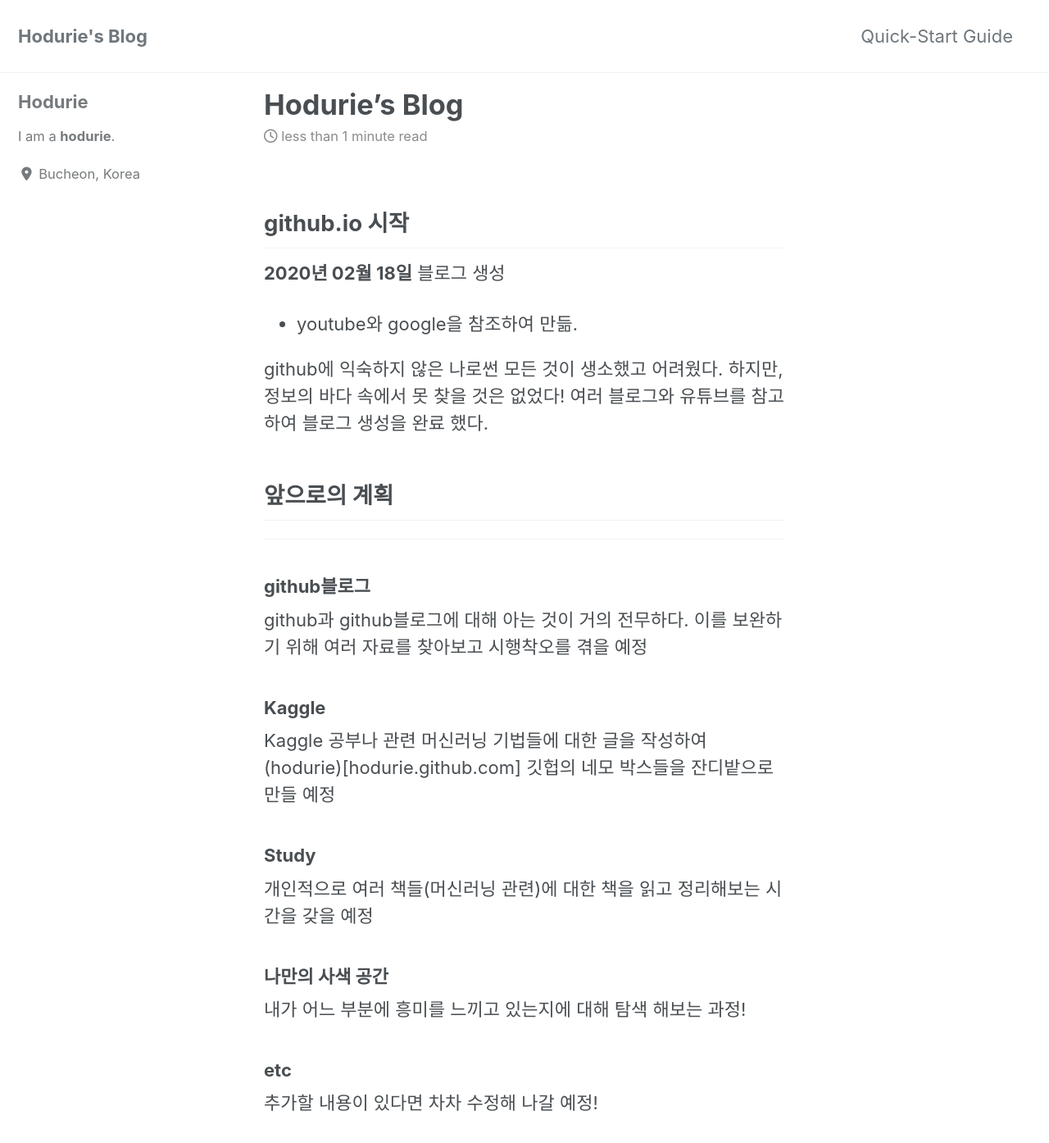
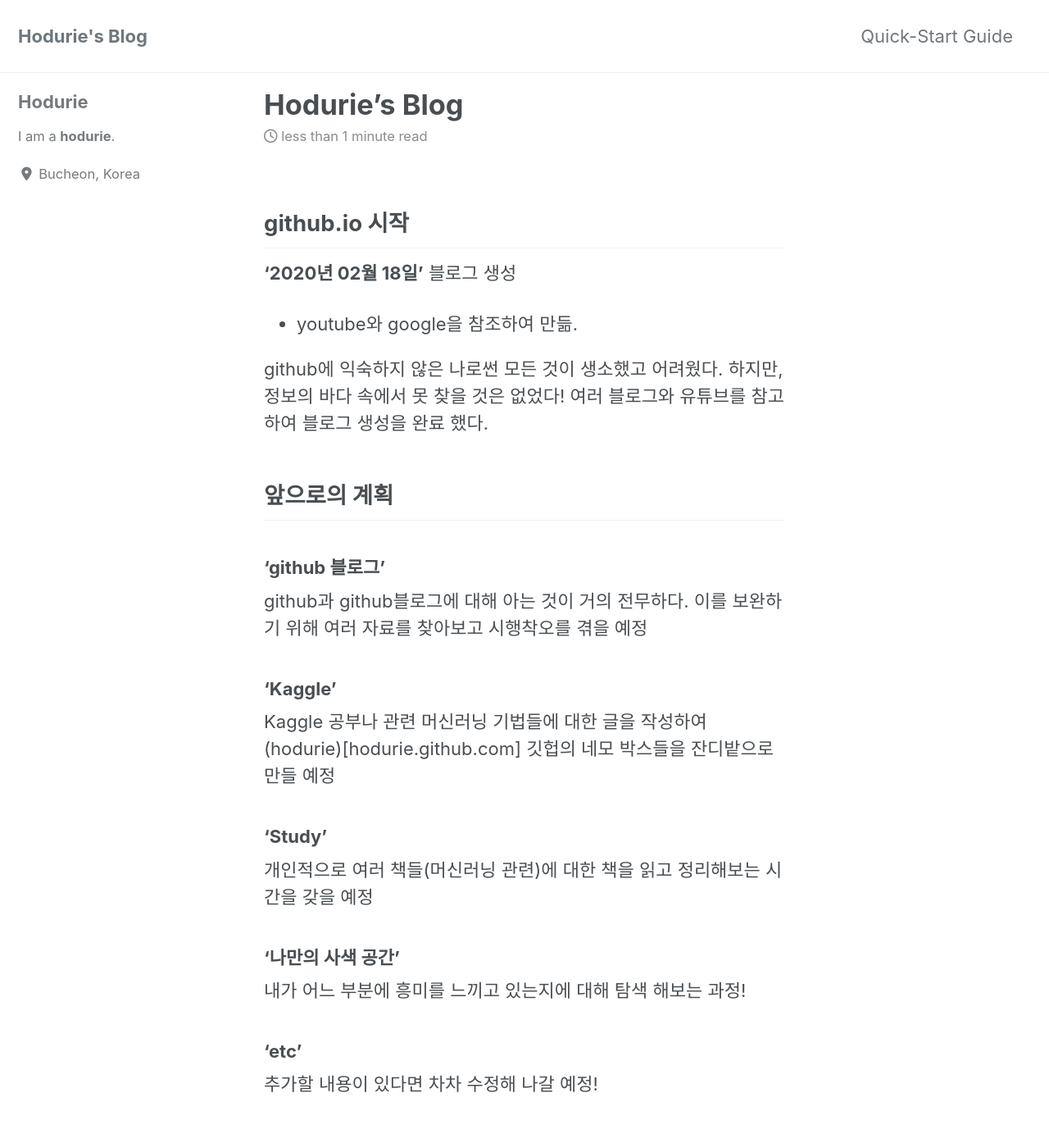
Before and after one commit to hodurie/hodurie.github.io, a Jekyll site: the page built from _posts/2020-02-19-hodurie's-first-post.md, in a window 1280 px wide and 1400 px high. Shown: the top 1394 px of the window at 82% size. Built offline with Jekyll 4.4.1, drawn with Linux system fonts in a browser that asks for light colours; cached includes are drawn as plain includes; nearby versions of some CDN libraries.

```diff
--- a/_posts/2020-02-19-hodurie's-first-post.md
+++ b/_posts/2020-02-19-hodurie's-first-post.md
@@ -8,7 +8,7 @@ siderbar_main : true
 ---
 
 ## github.io 시작
-**2020년 02월 18일**
+**'2020년 02월 18일'**
 블로그 생성
 - youtube와 google을 참조하여 만듦.
 
@@ -17,20 +17,20 @@ github에 익숙하지 않은 나로썬 모든 것이 생소했고 어려웠다.
 여러 블로그와 유튜브를 참고하여 블로그 생성을 완료 했다.
 
 ## 앞으로의 계획
----
-### github블로그
+
+### 'github 블로그'
 github과 github블로그에 대해 아는 것이 거의 전무하다.
 이를 보완하기 위해 여러 자료를 찾아보고 시행착오를 겪을 예정
 
-### Kaggle
+### 'Kaggle'
 Kaggle 공부나 관련 머신러닝 기법들에 대한 글을 작성하여
 (hodurie)[hodurie.github.com] 깃헙의 네모 박스들을 잔디밭으로 만들 예정
 
-### Study
+### 'Study'
 개인적으로 여러 책들(머신러닝 관련)에 대한 책을 읽고 정리해보는 시간을 갖을 예정
 
-### 나만의 사색 공간
+### '나만의 사색 공간'
 내가 어느 부분에 흥미를 느끼고 있는지에 대해 탐색 해보는 과정!
 
-### etc
+### 'etc'
 추가할 내용이 있다면 차차 수정해 나갈 예정!
```
